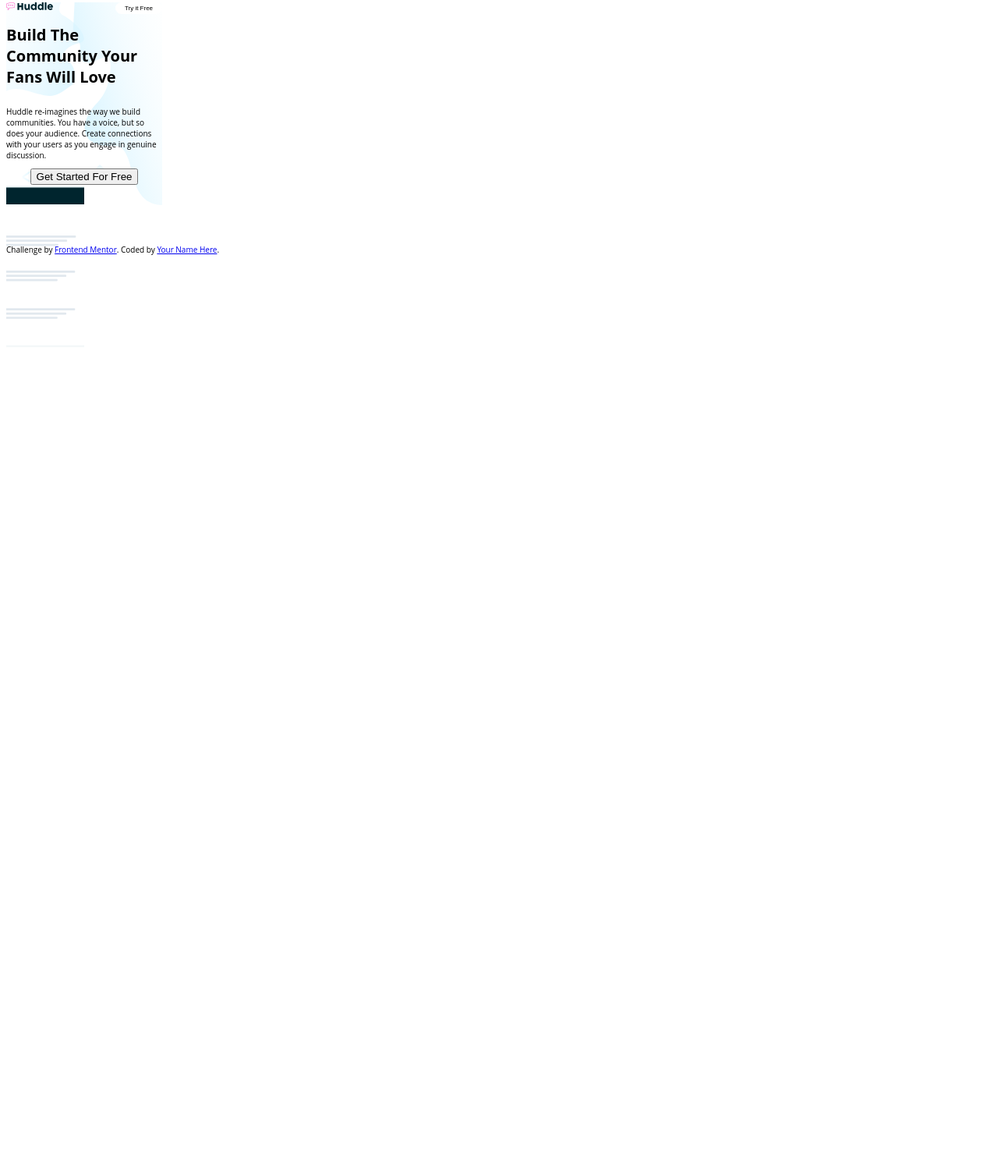
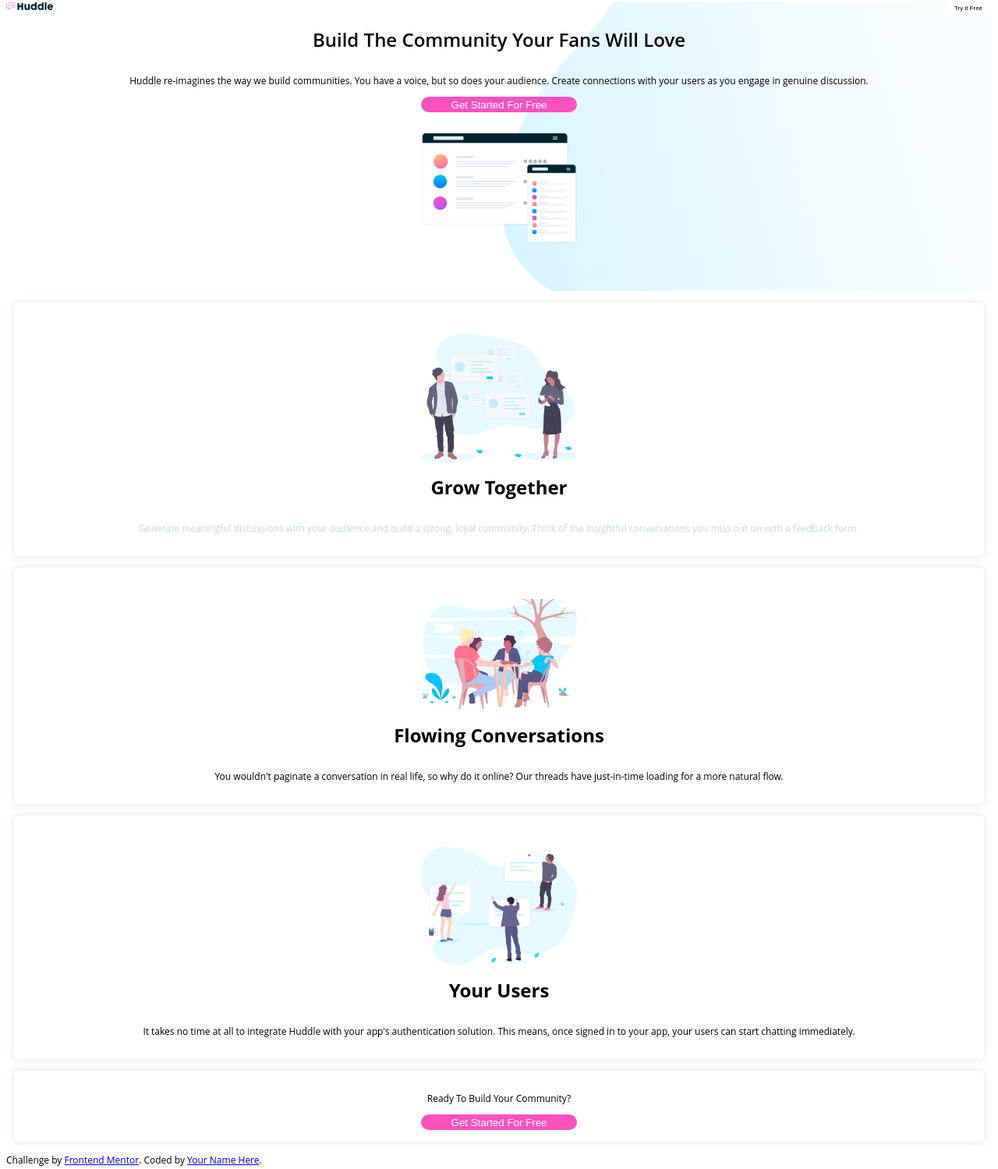
Before and after one commit to mawjaljadirjy/huddle-landing-page-with-alternating-feature-blocks-master, a website: page index.html in a window 1280 px wide. Shown: the part 5-1504 px from the top of the page at 78% size. Before the commit the page ends 800 px from the top, so only its background shows below. Drawn offline with Linux system fonts and the light colour scheme.

Commit message:
second commit

```diff
--- a/index.html
+++ b/index.html
@@ -1,12 +1,24 @@
 <!DOCTYPE html>
 <html lang="en">
      <head>
-  <meta charset="UTF-8">
-  <meta name="viewport" content="width=device-width, initial-scale=1.0"> <!-- displays site properly based on user's device -->
+          <meta charset="UTF-8" />
+          <meta
+               name="viewport"
+               content="width=device-width, initial-scale=1.0"
+          />
+          <!-- displays site properly based on user's device -->
 
-  <link rel="icon" type="image/png" sizes="32x32" href="./images/favicon-32x32.png">
-  <link rel="stylesheet" href="./style.css">
-  <title>Frontend Mentor | Huddle landing page with alternating feature blocks</title>
+          <link
+               rel="icon"
+               type="image/png"
+               sizes="32x32"
+               href="./images/favicon-32x32.png"
+          />
+          <link rel="stylesheet" href="./style.css" />
+          <title>
+               Frontend Mentor | Huddle landing page with alternating feature
+               blocks
+          </title>
 
           <!-- Feel free to remove these styles or customise in your own stylesheet 👍 -->
           <!-- <style>
@@ -17,29 +29,74 @@
      <body>
           <div class="firstCardContainer">
                <nav>
-        <img class="imgStyle" src="./images/logo.svg">
-        <button class="tryeFreeBtn">  Try it  Free </button>
-
+                    <img class="imgStyle" src="./images/logo.svg" />
+                    <button class="tryeFreeBtn">Try it Free</button>
                </nav>
-
 
                <div class="firstCard">
                     <div class="community">
-        <h1 class="h1Com">  Build The Community Your Fans Will Love
+                         <h1 class="h1Com">
+                              Build The Community Your Fans Will Love
                          </h1>
-        <p class="pCom"> Huddle re-imagines the way we build communities. You have a voice, but so does your audience.
-          Create connections with your users as you engage in genuine discussion.
+                         <p class="pCom">
+                              Huddle re-imagines the way we build communities.
+                              You have a voice, but so does your audience.
+                              Create connections with your users as you engage
+                              in genuine discussion.
                          </p>
-        <button class="btnCom">  Get Started For Free
-        </button>
+                         <button class="btnCom">Get Started For Free</button>
                     </div>
                     <div class="description">
+                         <img
+                              class="descriptionImage"
+                              src="./images/illustration-mockups.svg"
+                         />
+                    </div>
+               </div>
+          </div>
 
-      </div  >
+          <div class="secondCard">
+               <img
+                    class="imgeAll"
+                    src="./images/illustration-grow-together.svg"
+               />
+               <h1>Grow Together</h1>
+               <p>
+                    Generate meaningful discussions with your audience and build
+                    a strong, loyal community. Think of the insightful
+                    conversations you miss out on with a feedback form.
+               </p>
+          </div>
 
+          <div class="thirdCard">
+               <img
+                    class="imgeAll"
+                    src="./images/illustration-flowing-conversation.svg"
+               />
+               <h1>Flowing Conversations</h1>
+               <p>
+                    You wouldn't paginate a conversation in real life, so why do
+                    it online? Our threads have just-in-time loading for a more
+                    natural flow.
+               </p>
+          </div>
 
+          <div class="fourthCard">
+               <img
+                    class="imgeAll"
+                    src="./images/illustration-your-users.svg"
+               />
+               <h1>Your Users</h1>
+               <p>
+                    It takes no time at all to integrate Huddle with your app's
+                    authentication solution. This means, once signed in to your
+                    app, your users can start chatting immediately.
+               </p>
+          </div>
 
-    </div>
+          <div class="fifthCard">
+               <p>Ready To Build Your Community?</p>
+               <button class="btnCom">Get Started For Free</button>
           </div>
 
           <!-- Try It Free
@@ -88,8 +145,12 @@
 
           <footer>
                <p class="attribution">
-      Challenge by <a href="https://www.frontendmentor.io?ref=challenge" target="_blank">Frontend Mentor</a>.
-      Coded by <a href="#">Your Name Here</a>.
+                    Challenge by
+                    <a
+                         href="https://www.frontendmentor.io?ref=challenge"
+                         target="_blank"
+                         >Frontend Mentor</a
+                    >. Coded by <a href="#">Your Name Here</a>.
                </p>
           </footer>
      </body>
--- a/style.css
+++ b/style.css
@@ -1,29 +1,20 @@
-
-
-
-
-
- body{
-    font-size: 10px;
+body {
+     /* font-size: 10px; */
+     font-size: 12px;
      font-family: "Open Sans", sans-serif;
-
 }
 
- nav{
+nav {
      display: flex;
      flex-direction: row;
      justify-content: space-between;
 }
 
-
-
- .imgStyle{
+.imgStyle {
      width: 60px;
      height: 10px;
-
 }
- .tryeFreeBtn{
-
+.tryeFreeBtn {
      width: 60px;
      height: 15px;
      font-size: 8px;
@@ -33,52 +24,98 @@
      border: none;
 }
 
-
- .firstCardContainer{
-    background: url('./images/bg-hero-mobile.svg') no-repeat center center;
+.firstCardContainer {
+     background: url("./images/bg-hero-mobile.svg") no-repeat center center;
      background-size: cover; /* or contain, depending on your preference */
-    width: 200px; /* or set a specific width */
-    height: 300px; /* or set a specific height */
-
+     height: 370px;
+     text-align: center;
 }
 
- .firstCard{
-    display:flex;
+.firstCard {
+     display: flex;
      flex-direction: column;
      justify-content: center;
-
-
+     margin-left: 10px;
+     margin-right: 10px;
 }
 .community {
-    display:flex;
+     display: flex;
      flex-direction: column;
      justify-content: center;
      align-items: center;
 }
- .h1Com{
+.h1Com {
+     align-self: center;
+     font-weight: 600;
+}
+
+.pCom {
+     align-items: center;
+}
+.btnCom {
+     align-items: center;
+     background-color: hsl(322, 100%, 66%);
+     border: none;
+     border-radius: 10px;
+     color: white;
+     width: 200px;
+     height: 20px;
+}
+
+.descriptionImage {
+     /* height: 250px; */
+     margin-top: 25px;
+     width: 200px;
+}
+
+.secondCard {
+     display: flex;
+     flex-direction: column;
+     justify-content: center;
+     text-align: center;
+     box-shadow: 0 0 10px rgba(201, 199, 199, 0.5);
+     border-radius: 5px;
+     margin: 15px 10px;
+     padding: 15px 10px;
+}
+.imgeAll {
+     margin-top: 25px;
+     width: 200px;
      align-self: center;
 }
 
- .pCom{
-    align-items: center;
-
- }
- .btnCom{
-    align-items: center;
-
+.secondCard p {
+     color: hsl(193, 29%, 82%);
 }
 
+.thirdCard {
+     display: flex;
+     flex-direction: column;
+     justify-content: center;
+     text-align: center;
+     box-shadow: 0 0 10px rgba(201, 199, 199, 0.5);
+     border-radius: 5px;
+     margin: 15px 10px;
+     padding: 15px 10px;
+}
 
+.fourthCard {
+     display: flex;
+     flex-direction: column;
+     justify-content: center;
+     text-align: center;
+     box-shadow: 0 0 10px rgba(201, 199, 199, 0.5);
+     border-radius: 5px;
+     margin: 15px 10px;
+     padding: 15px 10px;
+}
 
-
-
-
-
-
-
- .description{
-    background: url('./images/illustration-mockups.svg') no-repeat center center;
-    background-size: cover;
-    width: 50%; /* or set a specific width */
-    height: 250px; /* or set a specific height */
+.fifthCard {
+     flex-direction: column;
+     justify-content: center;
+     text-align: center;
+     box-shadow: 0 0 10px rgba(201, 199, 199, 0.5);
+     border-radius: 5px;
+     margin: 15px 10px;
+     padding: 15px 10px;
 }
```
Also changed, not shown: 1 other file. Lines whose indentation alone changed are shown as unchanged.
